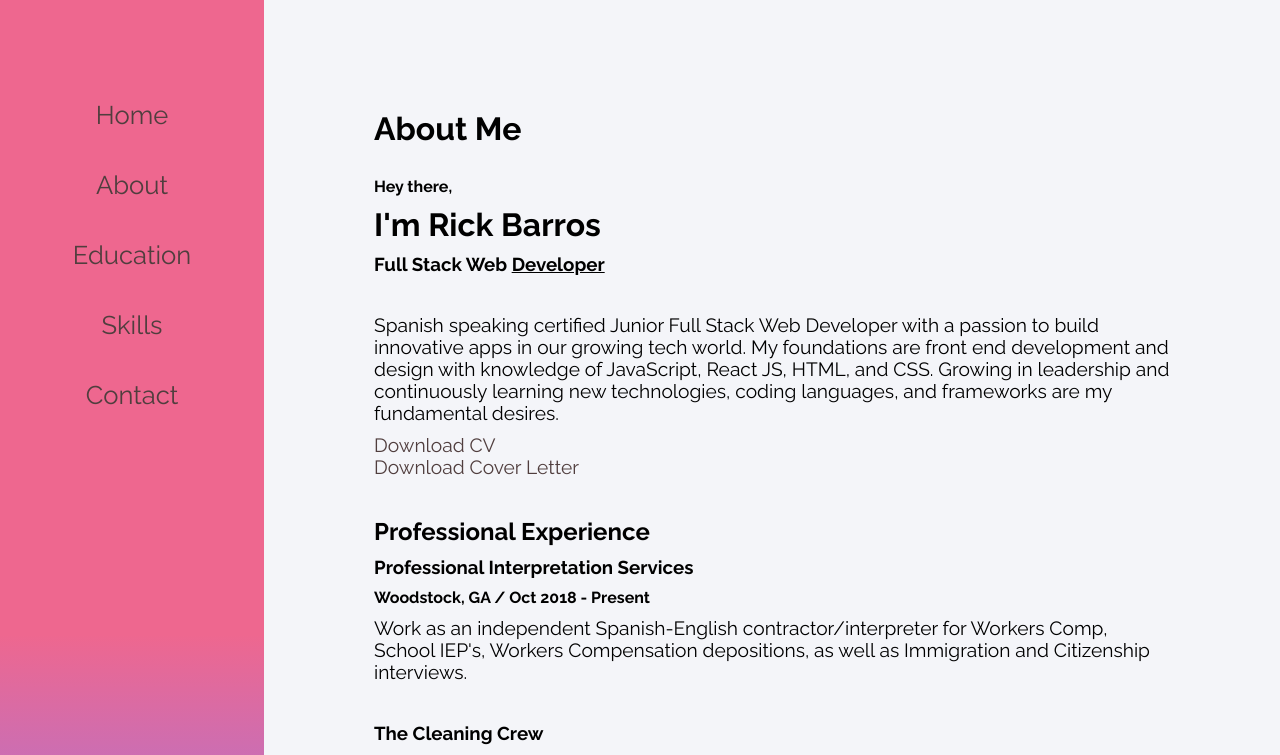
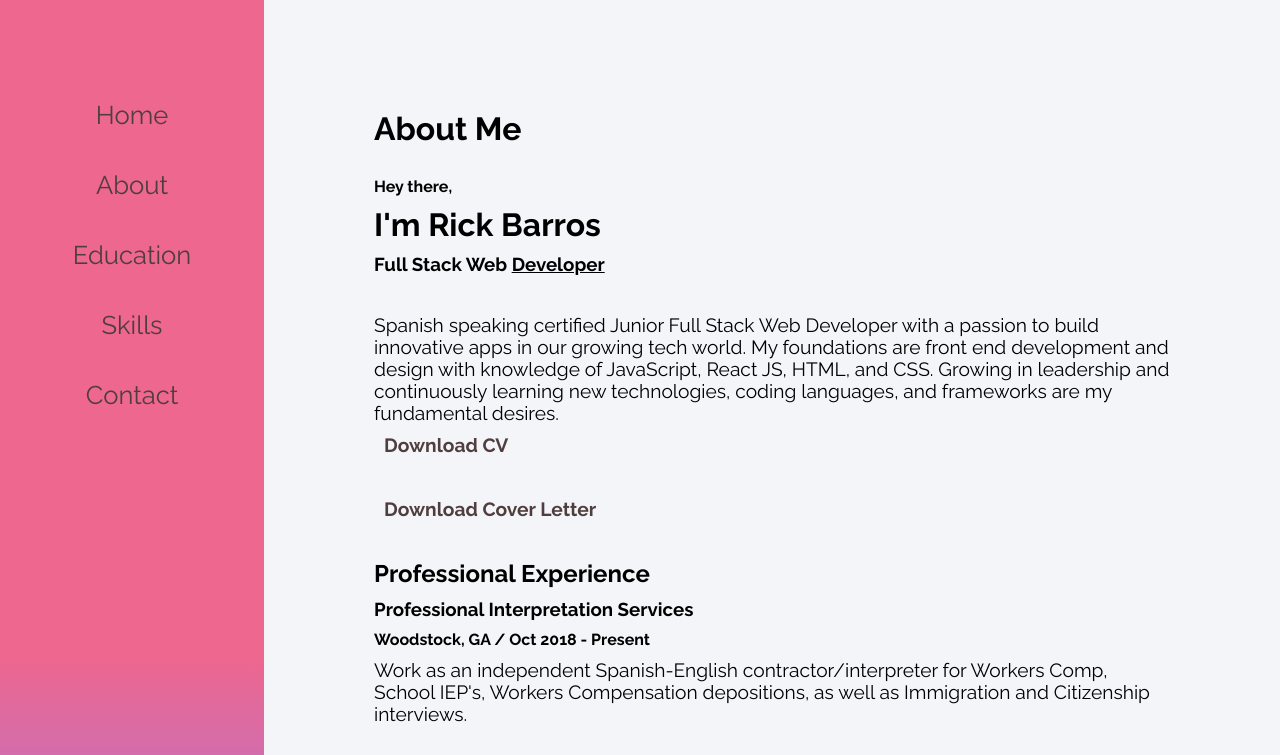
Before and after one commit to mazinger72/portfolio-website, a React (Create React App) app: page /about in a window 1280 px wide. Shown: the top 755 px of the page. Built offline with nearby package versions, Linux system fonts and the light colour scheme.

Commit message:
Update About.js

```diff
--- a/src/contents/About.js
+++ b/src/contents/About.js
@@ -16,12 +16,12 @@ class About extends Component {
                 frameworks are my fundamental desires.
             </p>
                 <p>
-                    <a href="https://www.dropbox.com/s/ecl1brjjnkm1maz/Ricardo%20Barros%20Resume.pdf?dl=0"
+                    <h4><a href="https://www.dropbox.com/s/ecl1brjjnkm1maz/Ricardo%20Barros%20Resume.pdf?dl=0"
                         target="blank">Download
-                    CV</a>
+                    CV</a></h4>
                     <br></br>
-                    <a href="https://www.dropbox.com/s/vcf7q1gli24pxct/Ricardo_Barros_Letter_1.pdf?dl=0"
-                        target="blank">Download Cover Letter</a>
+                    <h4><a href="https://www.dropbox.com/s/vcf7q1gli24pxct/Ricardo_Barros_Letter_1.pdf?dl=0"
+                        target="blank">Download Cover Letter</a></h4>
                 </p>
                 <br></br>
                 <h2>Professional Experience</h2>
@@ -39,7 +39,7 @@ class About extends Component {
                 <h3>Apogee Telecommunications Inc.</h3>
                 <h4>Norcross, GA / Aug 2015 - Sep 2018</h4>
                 <p>Worked with shipping and receiving satellite equipment for installations in colleges and
-                        universities. Maintained accurate records in the inventory system. Coordinated with various
+                universities. Maintained accurate records in the inventory system. Coordinated with various
                         Freight companies the pickup, shipping and delivery of the palletized equipment.</p>
                 <br></br>
                 <h3>AT&T Telecommunications Inc.</h3>
```
